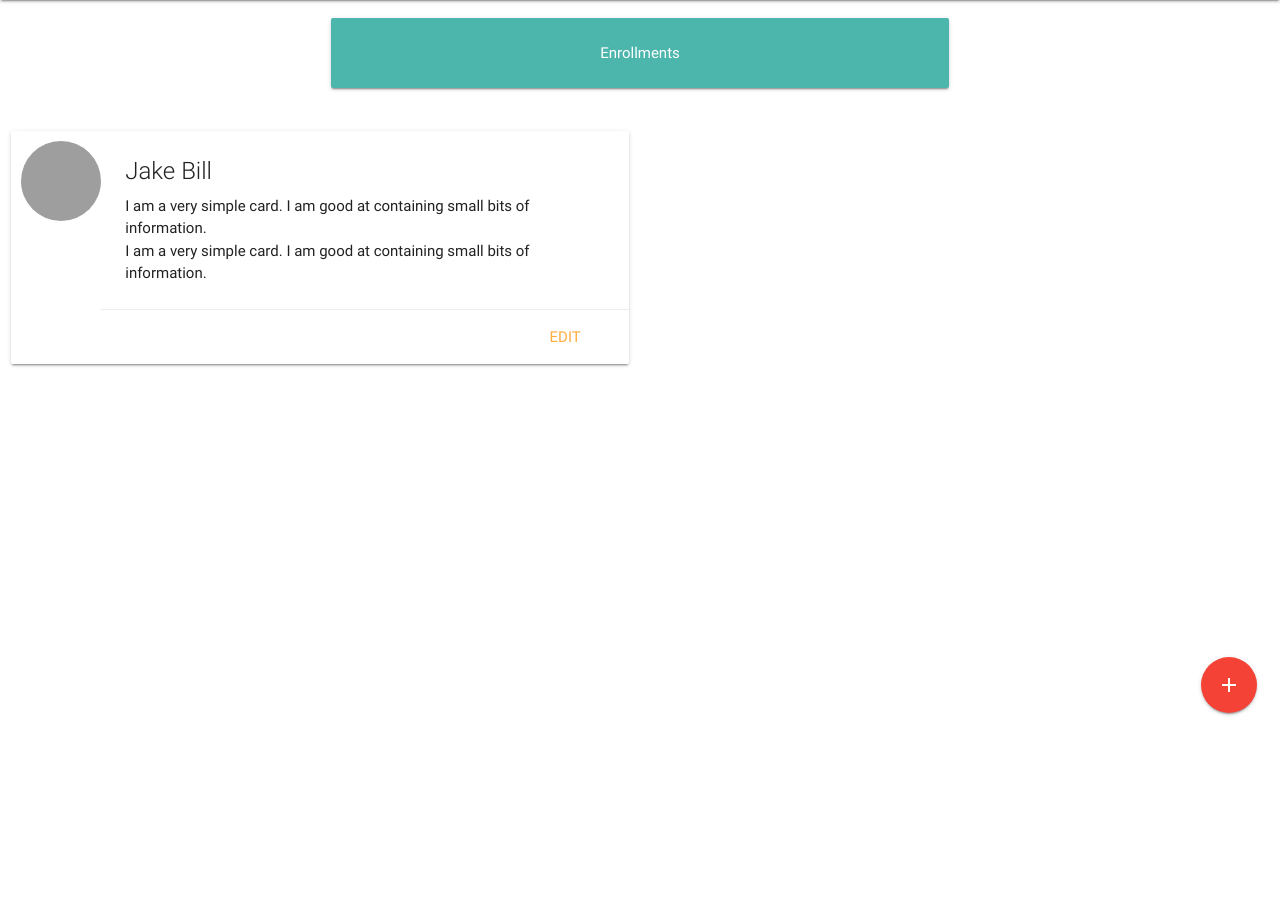
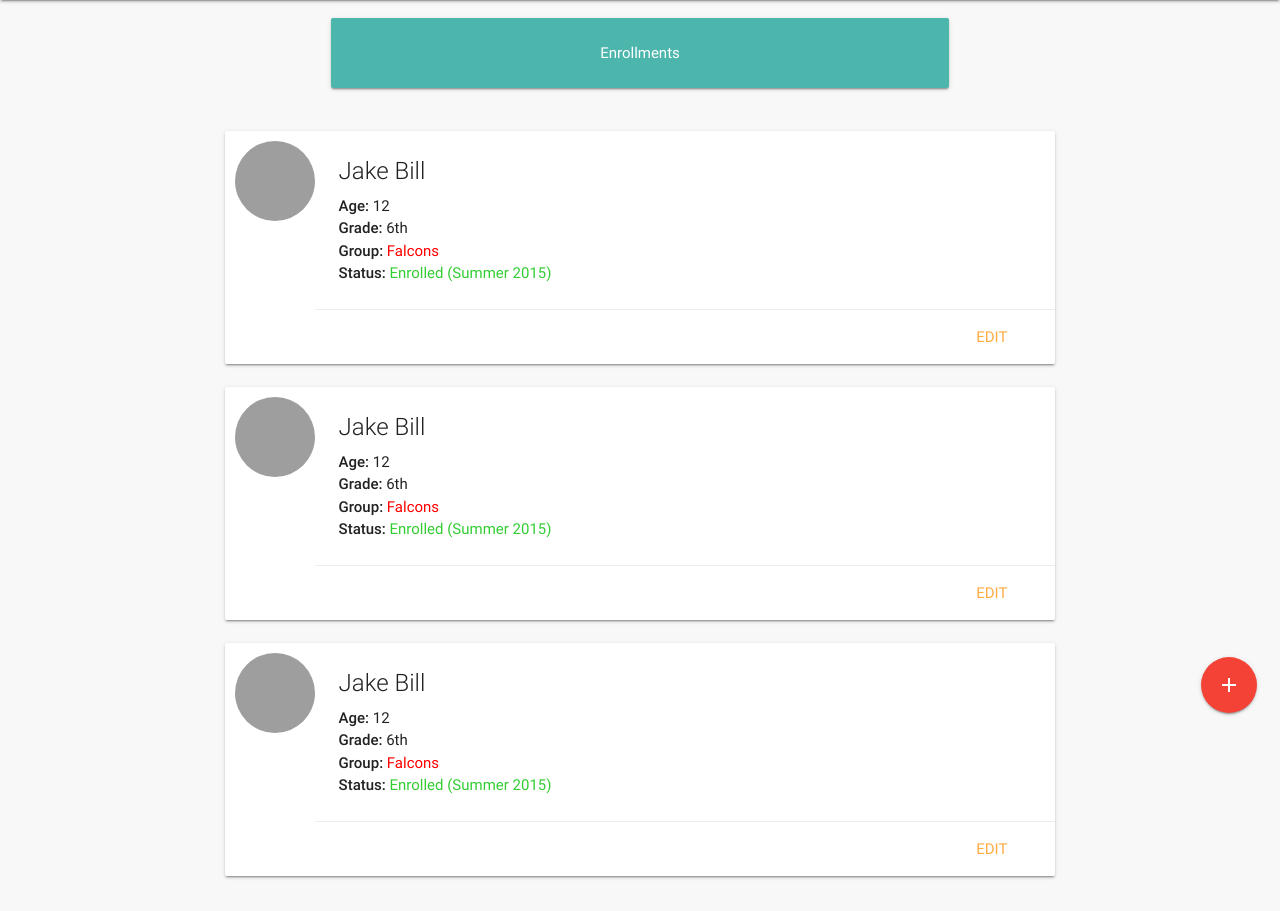
Before and after one commit to erickolbusz/Camper-Plus, a Flask app: template camperapp/templates/parent_enrollments.html in a window 1280 px wide. Shown: the part 64-975 px from the top of the page. Before the commit the page ends 780 px from the top, so only its background shows below. Run offline with Flask 2, Linux system fonts and the light colour scheme; the template is opened without the code that fills it, so the values that code supplies are empty; grey boxes are pictures that could not be loaded.

Commit message:
finishes design for enrollments

```diff
--- a/camperapp/templates/parent_enrollments.html
+++ b/camperapp/templates/parent_enrollments.html
@@ -9,7 +9,7 @@
         <title>Camper+</title>
 </head>
 
-<body>
+<body style="background-color: rgb(248, 248, 248)">
   <div class="navbar-fixed">
       <nav class="top-nav">
         <div class="nav-wrapper">
@@ -40,16 +40,18 @@
       </div>
   </div>
   <div style="margin-top: 10px;" class="row">
-  <div class="col m6">
+  <div class="col l8 offset-l2">
     <div class="card horizontal">
         <div class="card-image waves-effect waves-block waves-light">
-        <img style="border-radius: 100%; height: 80px; width: 80px; margin: 10px auto auto 10px" src="https://lorempixel.com/100/190/nature/6">
+        <img style="border-radius: 100%; height: 80px; width: 80px; margin: 10px auto auto 10px" src="https://vcasts.tv/profile/Female.jpg">
       </div>
       <div class="card-stacked">
         <div class="card-content">
           <span class="card-title">Jake Bill</span>
-          <p>I am a very simple card. I am good at containing small bits of information.</p>
-            <p>I am a very simple card. I am good at containing small bits of information.</p>
+            <p><strong>Age:</strong>   12</p>
+            <p><strong>Grade:</strong> 6th</p>
+            <p><strong>Group:</strong> <span style="color: red;">Falcons</span></p>
+            <p><strong>Status:</strong> <span style="color: limegreen;">Enrolled (Summer 2015)</span></p>
         </div>
           <div style="text-align: right" class="card-action">
              <a href="#">Edit</a>
@@ -57,15 +59,52 @@
       </div>
     </div>
   </div>
+
+  <div class="col l8 offset-l2">
+    <div class="card horizontal">
+        <div class="card-image waves-effect waves-block waves-light">
+        <img style="border-radius: 100%; height: 80px; width: 80px; margin: 10px auto auto 10px" src="https://vcasts.tv/profile/Female.jpg">
+      </div>
+      <div class="card-stacked">
+        <div class="card-content">
+          <span class="card-title">Jake Bill</span>
+            <p><strong>Age:</strong>   12</p>
+            <p><strong>Grade:</strong> 6th</p>
+            <p><strong>Group:</strong> <span style="color: red;">Falcons</span></p>
+            <p><strong>Status:</strong> <span style="color: limegreen;">Enrolled (Summer 2015)</span></p>
+        </div>
+          <div style="text-align: right" class="card-action">
+             <a href="#">Edit</a>
+           </div>
+      </div>
+    </div>
   </div>
 
+        <div class="col l8 offset-l2">
+    <div class="card horizontal">
+        <div class="card-image waves-effect waves-block waves-light">
+        <img style="border-radius: 100%; height: 80px; width: 80px; margin: 10px auto auto 10px" src="https://vcasts.tv/profile/Female.jpg">
+      </div>
+      <div class="card-stacked">
+        <div class="card-content">
+          <span class="card-title">Jake Bill</span>
+            <p><strong>Age:</strong>   12</p>
+            <p><strong>Grade:</strong> 6th</p>
+            <p><strong>Group:</strong> <span style="color: red;">Falcons</span></p>
+            <p><strong>Status:</strong> <span style="color: limegreen;">Enrolled (Summer 2015)</span></p>
+        </div>
+          <div style="text-align: right" class="card-action">
+             <a href="#">Edit</a>
+           </div>
+      </div>
+    </div>
+  </div>
 
+  </div>
 
   <div class="fixed-action-btn horizontal">
   <a class="btn-floating btn-large waves-effect waves-light red"><i class="material-icons">add</i></a>
   </div>
-
-
 
   <script src="../static/js/jquery.min.js" ></script>
   <script src="../static/js/materialize.min.js"></script>
```
Also changed, not shown: camperapp/static/bg-2-full.jpg (added), camperapp/static/bg-6-full.jpg (added).
